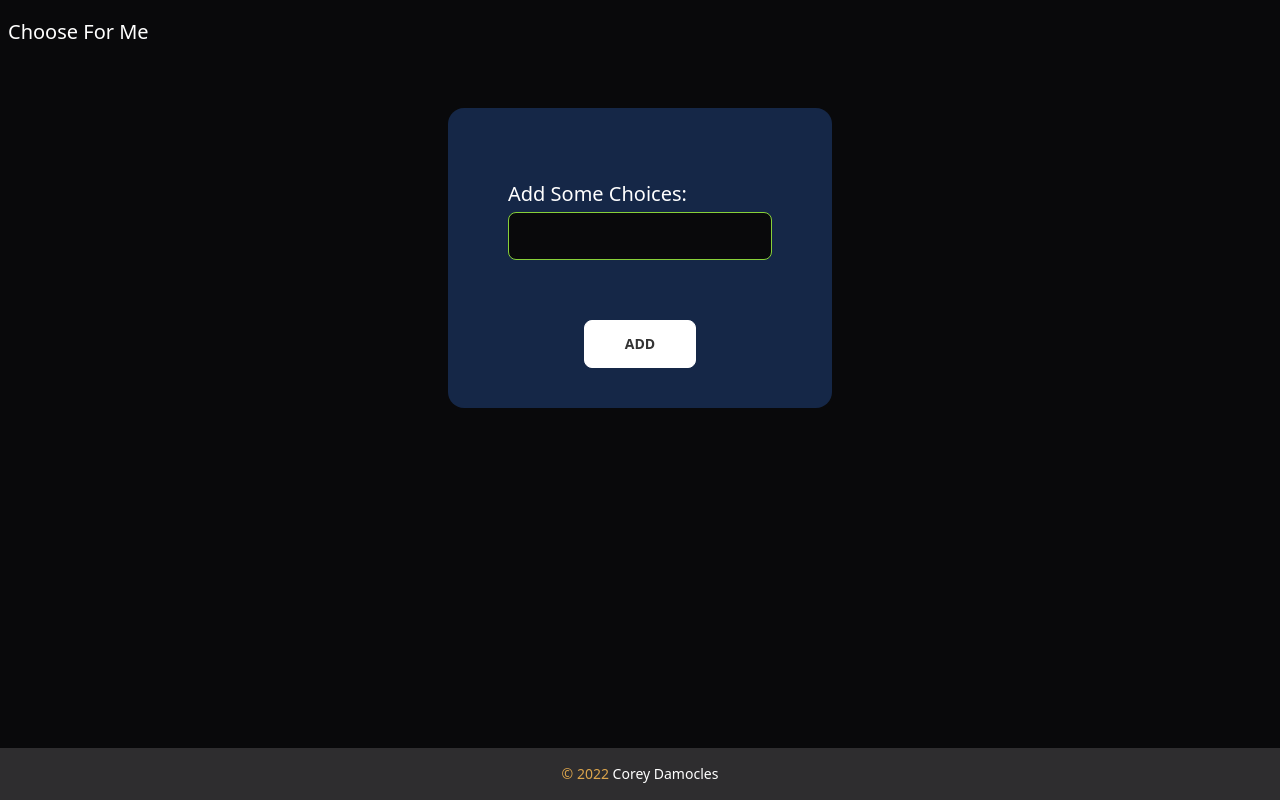
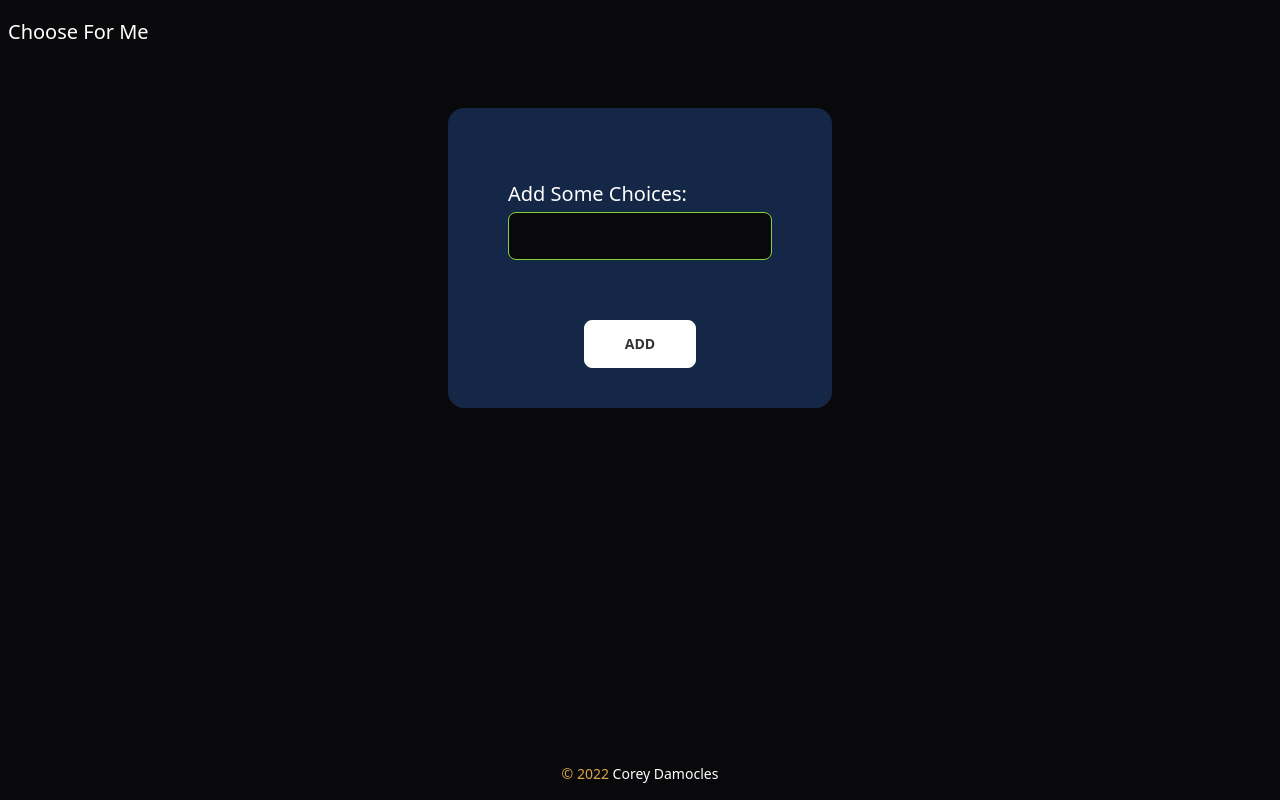
Before and after one commit to ubemacapuno/choose-for-me, a SvelteKit app: page / in a window 1280 px wide. Built offline with nearby package versions, Linux system fonts and the light colour scheme.

Commit message:
CSS Update footer background

```diff
--- a/src/routes/Footer.svelte
+++ b/src/routes/Footer.svelte
@@ -1,4 +1,4 @@
-<footer class="footer footer-center p-4 bg-base-300 text-base-content">
+<footer class="footer footer-center p-4 text-base-content">
     <div>
       <p>© 2022 <a rel="noreferrer noopener" class="no-underline link link-primary" href="https://coreydamocles.netlify.app/" target="_blank">Corey Damocles</a></p>
     </div>
```
